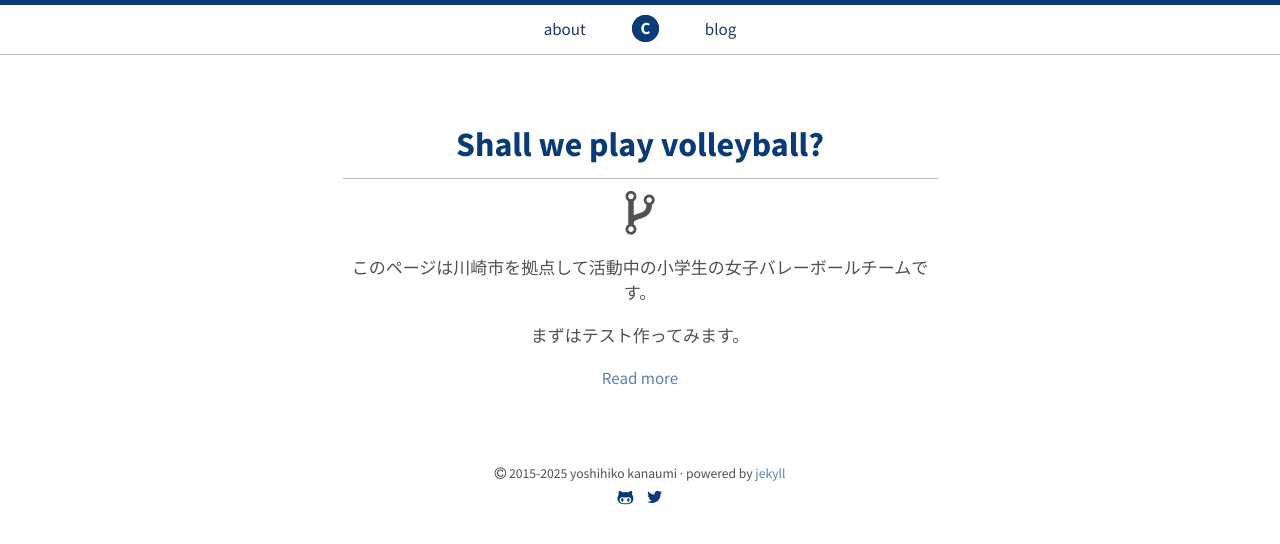
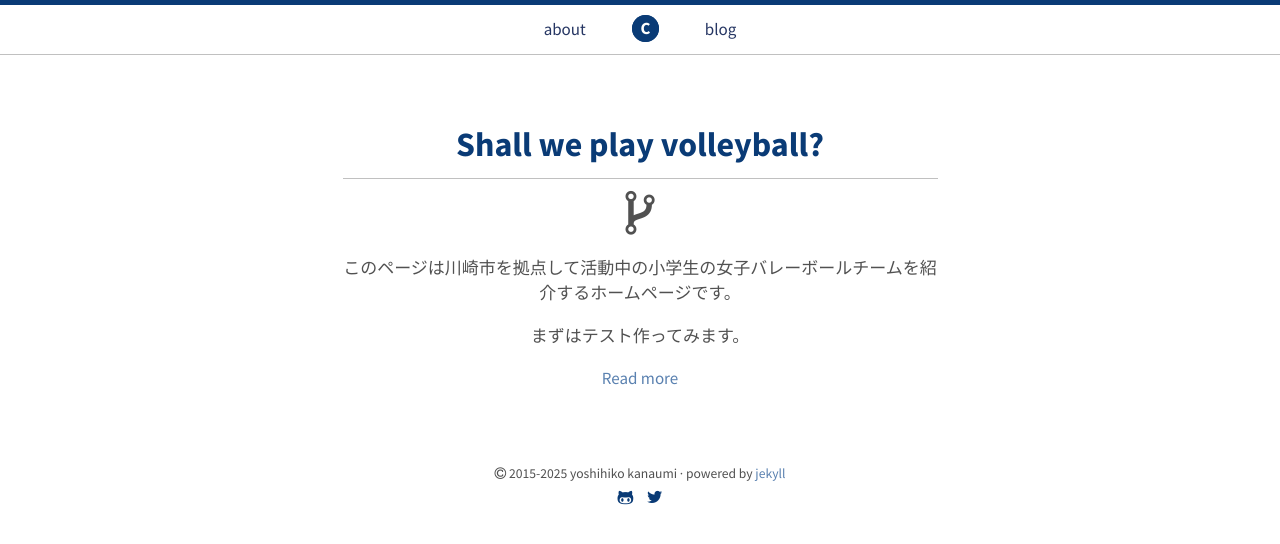
Before and after one commit to soldiersg/kawasaki-soldiersg, a Jekyll site: the page built from index.html, in a window 1280 px wide. Shown: the top 544 px of the page. Built offline with Jekyll 4.4.1, drawn with Linux system fonts in a browser that asks for light colours.

Commit message:
Update index.html

```diff
--- a/index.html
+++ b/index.html
@@ -14,7 +14,7 @@ title: Home
     </p>
 
     <p>
-      このページは川崎市を拠点して活動中の小学生の女子バレーボールチームです。
+      このページは川崎市を拠点して活動中の小学生の女子バレーボールチームを紹介するホームページです。
     </p>
 
     <p>
```
